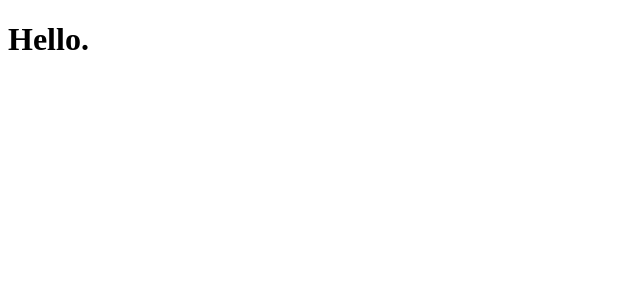
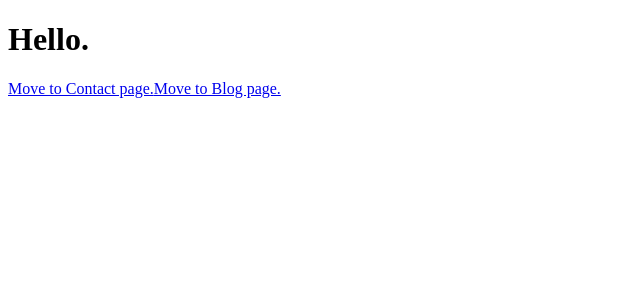
Before and after one commit to KasaiGen/next-my-site, a Next.js app: page / in a window 1280 px wide. Shown: the top 300 px of the page, without its empty margins (0-640 px from the left). Built offline with nearby package versions, Linux system fonts and the light colour scheme.

Commit message:
Add: Linkによるページルーティング

```diff
--- a/app/page.js
+++ b/app/page.js
@@ -1,8 +1,15 @@
 import Image from "next/image";
+import Link from "next/link";
 
 const Index = () =>{
   return (
-    <h1>Hello.</h1>
+    <>
+    <div>
+      <h1>Hello.</h1>
+      <Link href="/contact">Move to Contact page.</Link>
+      <Link href="/blog">Move to Blog page.</Link>
+    </div>
+    </>
   );
 }
 export default Index;
```
